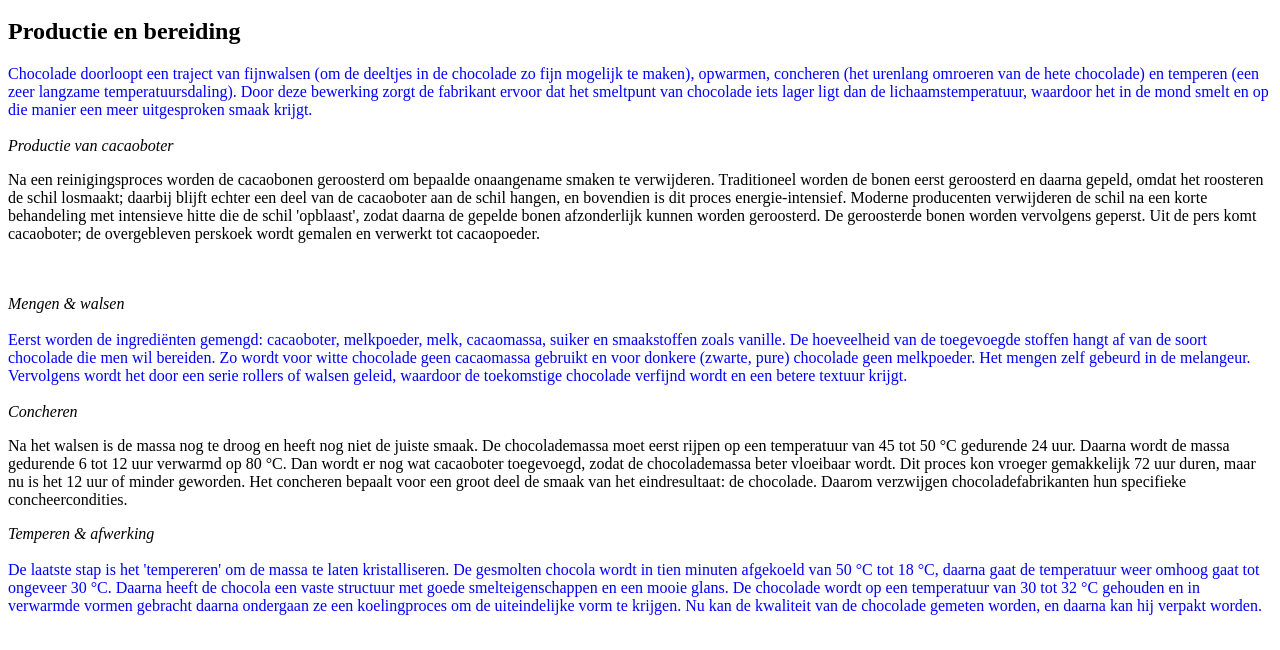
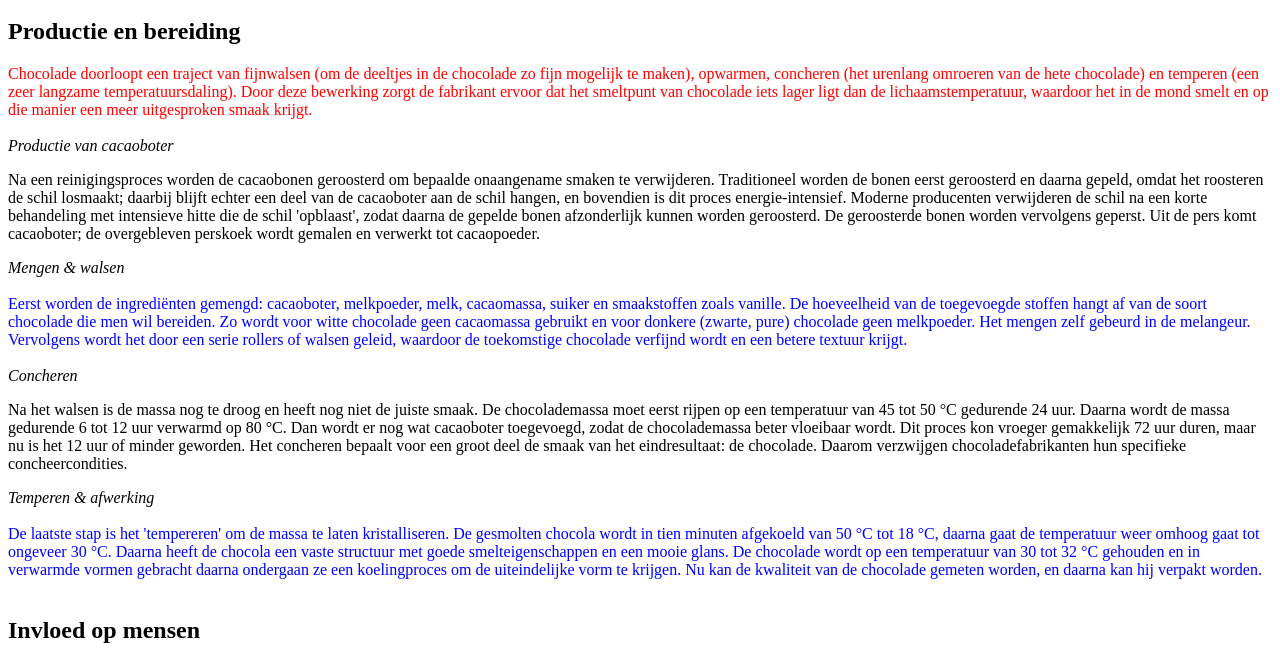
Before and after one commit to TharaHeijmans/Tharaheijmans.github.io, a plain HTML site: page index.html in a window 1280 px wide. Shown: the part 136-786 px from the top of the page. Drawn offline with Linux system fonts and the light colour scheme.

Commit message:
Update index.html

```diff
--- a/index.html
+++ b/index.html
@@ -10,11 +10,10 @@
   </header>
   <article>
     <h2>Productie en bereiding</h2>
-    <FONT COLOR="blue">Chocolade doorloopt een traject van fijnwalsen (om de deeltjes in de chocolade zo fijn mogelijk te maken), opwarmen, concheren (het urenlang omroeren van de hete chocolade) en temperen (een zeer langzame temperatuursdaling). Door deze bewerking zorgt de fabrikant ervoor dat het smeltpunt van chocolade iets lager ligt dan de lichaamstemperatuur, waardoor het in de mond smelt en op die manier een meer uitgesproken smaak krijgt.</FONT>
+    <FONT COLOR="red">Chocolade doorloopt een traject van fijnwalsen (om de deeltjes in de chocolade zo fijn mogelijk te maken), opwarmen, concheren (het urenlang omroeren van de hete chocolade) en temperen (een zeer langzame temperatuursdaling). Door deze bewerking zorgt de fabrikant ervoor dat het smeltpunt van chocolade iets lager ligt dan de lichaamstemperatuur, waardoor het in de mond smelt en op die manier een meer uitgesproken smaak krijgt.</FONT>
     <br></br>
     <I>Productie van cacaoboter</I>
   <p>Na een reinigingsproces worden de cacaobonen geroosterd om bepaalde onaangename smaken te verwijderen. Traditioneel worden de bonen eerst geroosterd en daarna gepeld, omdat het roosteren de schil losmaakt; daarbij blijft echter een deel van de cacaoboter aan de schil hangen, en bovendien is dit proces energie-intensief. Moderne producenten verwijderen de schil na een korte behandeling met intensieve hitte die de schil 'opblaast', zodat daarna de gepelde bonen afzonderlijk kunnen worden geroosterd. De geroosterde bonen worden vervolgens geperst. Uit de pers komt cacaoboter; de overgebleven perskoek wordt gemalen en verwerkt tot cacaopoeder.</p>
-  <br></br>
   <I>Mengen & walsen</I>
 <br></br>
     <FONT COLOR="blue">Eerst worden de ingrediënten gemengd: cacaoboter, melkpoeder, melk, cacaomassa, suiker en smaakstoffen zoals vanille. De hoeveelheid van de toegevoegde stoffen hangt af van de soort chocolade die men wil bereiden. Zo wordt voor witte chocolade geen cacaomassa gebruikt en voor donkere (zwarte, pure) chocolade geen melkpoeder. Het mengen zelf gebeurd in de melangeur. Vervolgens wordt het door een serie rollers of walsen geleid, waardoor de toekomstige chocolade verfijnd wordt en een betere textuur krijgt.</FONT>
```
